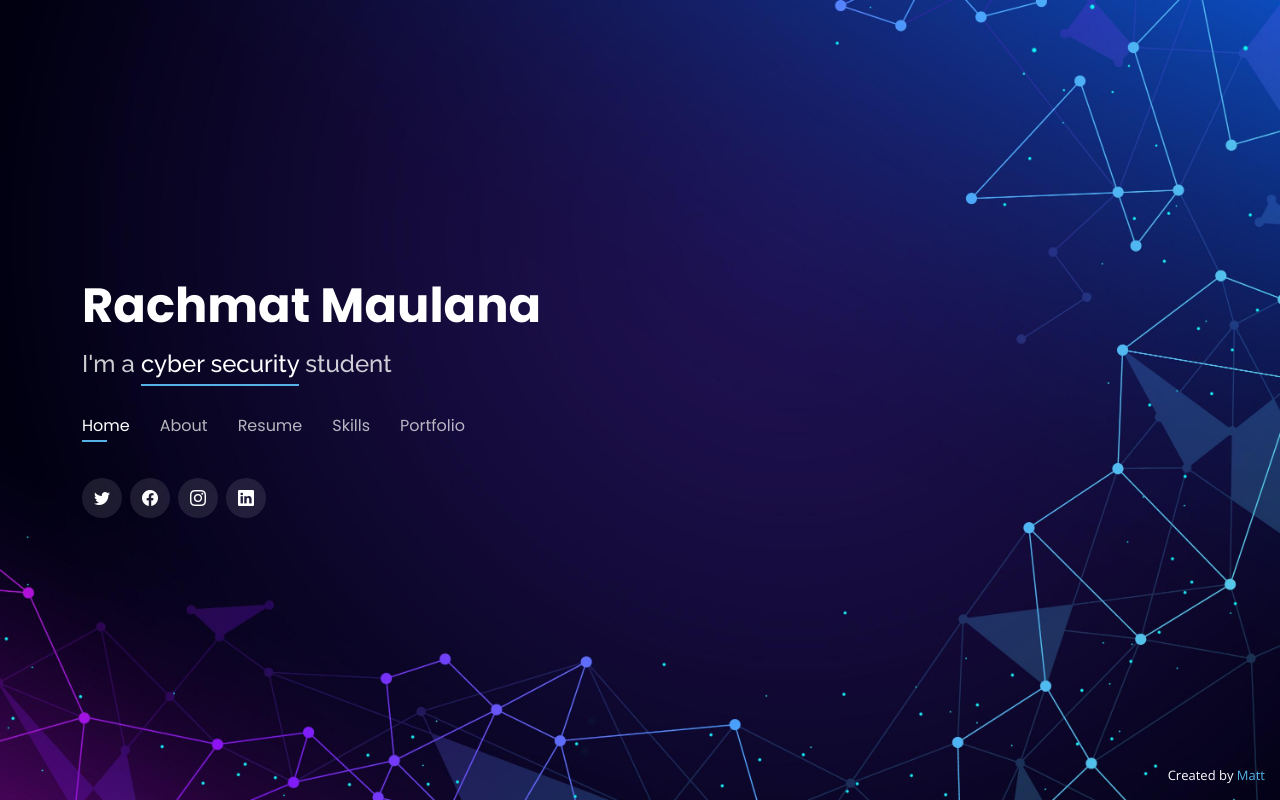
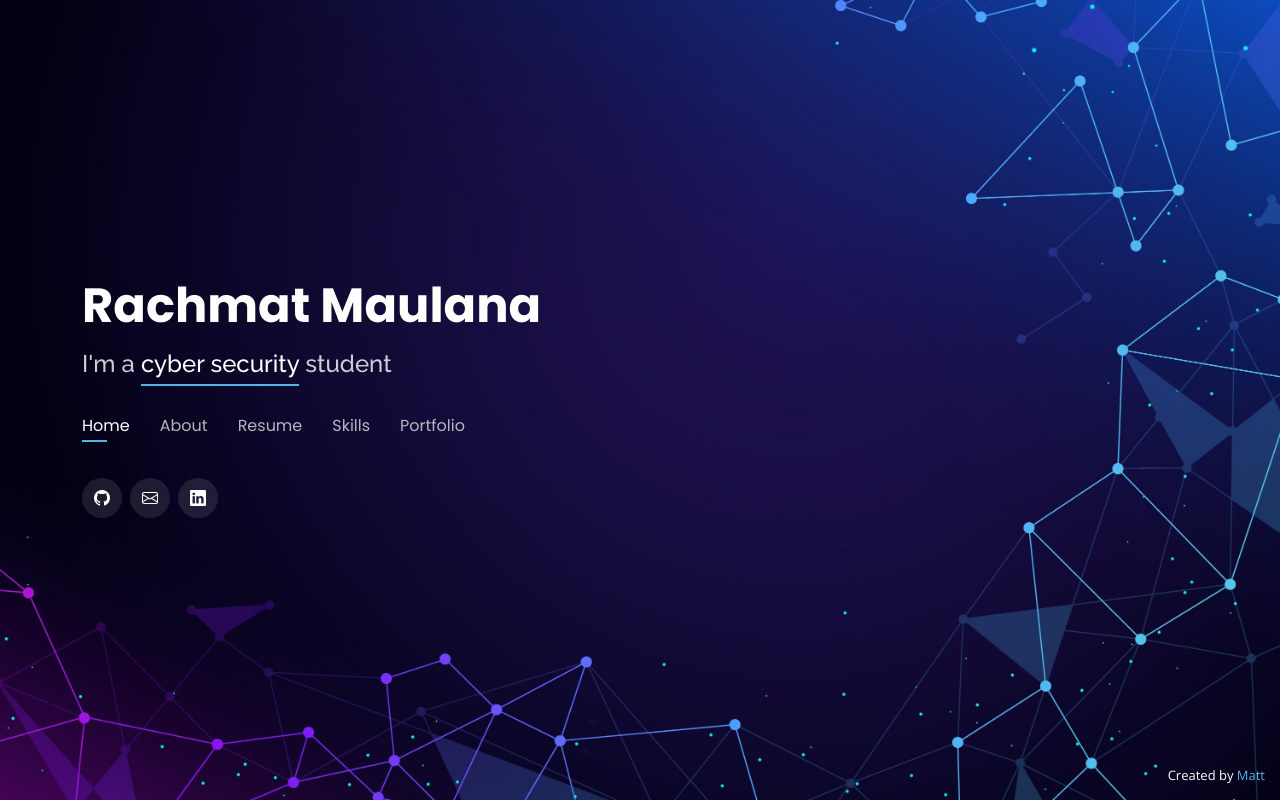
Before and after one commit to mattrachmatt/mattrachmatt.github.io, a plain HTML site: page index.html in a window 1280 px wide. Drawn offline with nearby package versions, Linux system fonts and the light colour scheme.

Commit message:
socmed icon renew

```diff
--- a/index.html
+++ b/index.html
@@ -69,10 +69,19 @@
         <!-- .navbar -->
 
         <div class="social-links">
-          <a href="#" class="twitter"><i class="bi bi-twitter"></i></a>
-          <a href="#" class="facebook"><i class="bi bi-facebook"></i></a>
-          <a href="#" class="instagram"><i class="bi bi-instagram"></i></a>
-          <a href="#" class="linkedin"><i class="bi bi-linkedin"></i></a>
+          <a href="https://github.com/mattrachmatt" class="github"
+            ><i class="bi bi-github"></i
+          ></a>
+          <a
+            href="https://mail.google.com/mail/u/0/?view=cm&tf=1&fs=1&to=rachmatm99@gmail.com"
+            class="instagram"
+            ><i class="bi bi-envelope"></i
+          ></a>
+          <a
+            href="https://www.linkedin.com/in/rachmat-maulana-857225246/"
+            class="linkedin"
+            ><i class="bi bi-linkedin"></i
+          ></a>
         </div>
       </div>
     </header>
```
